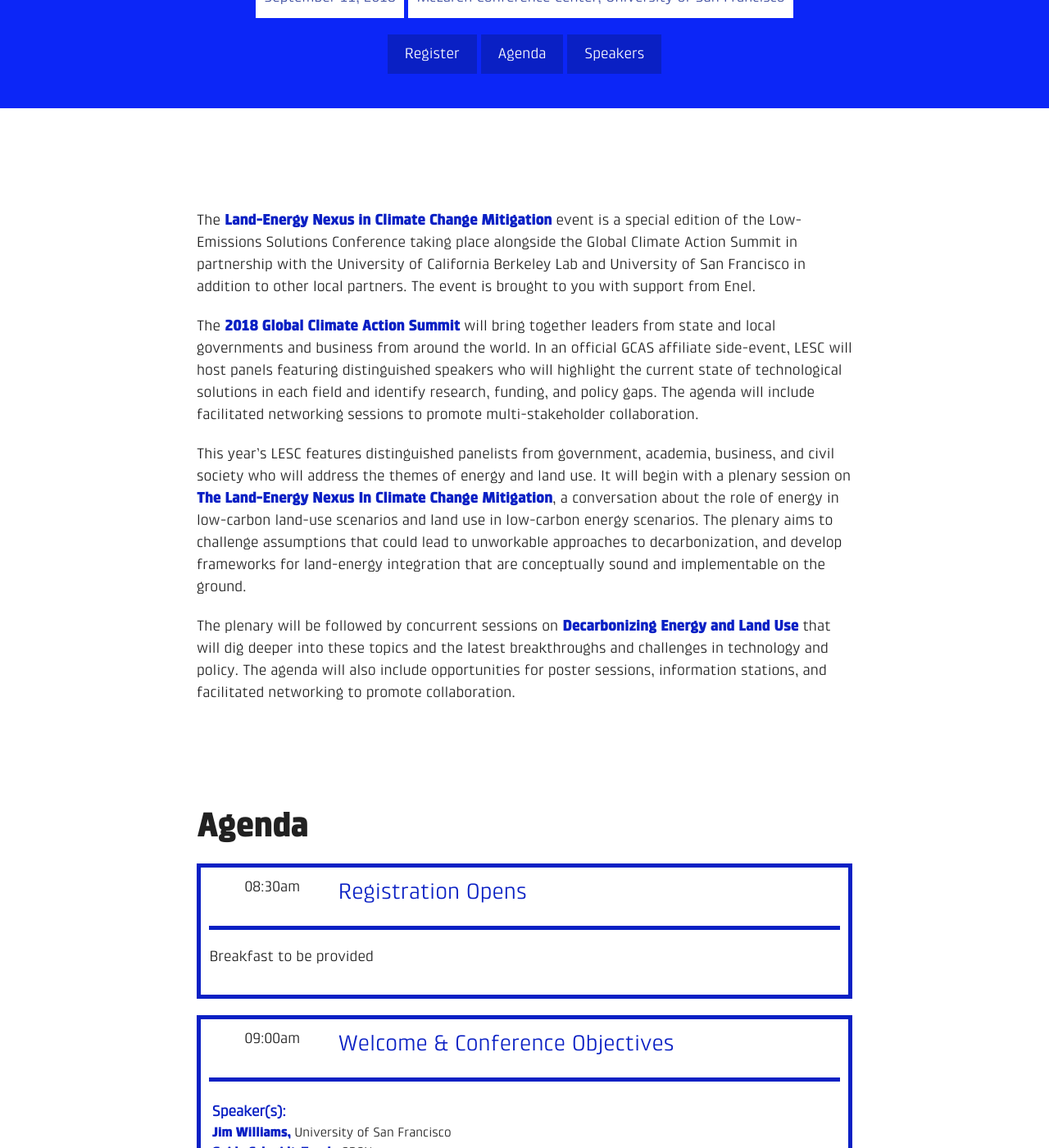
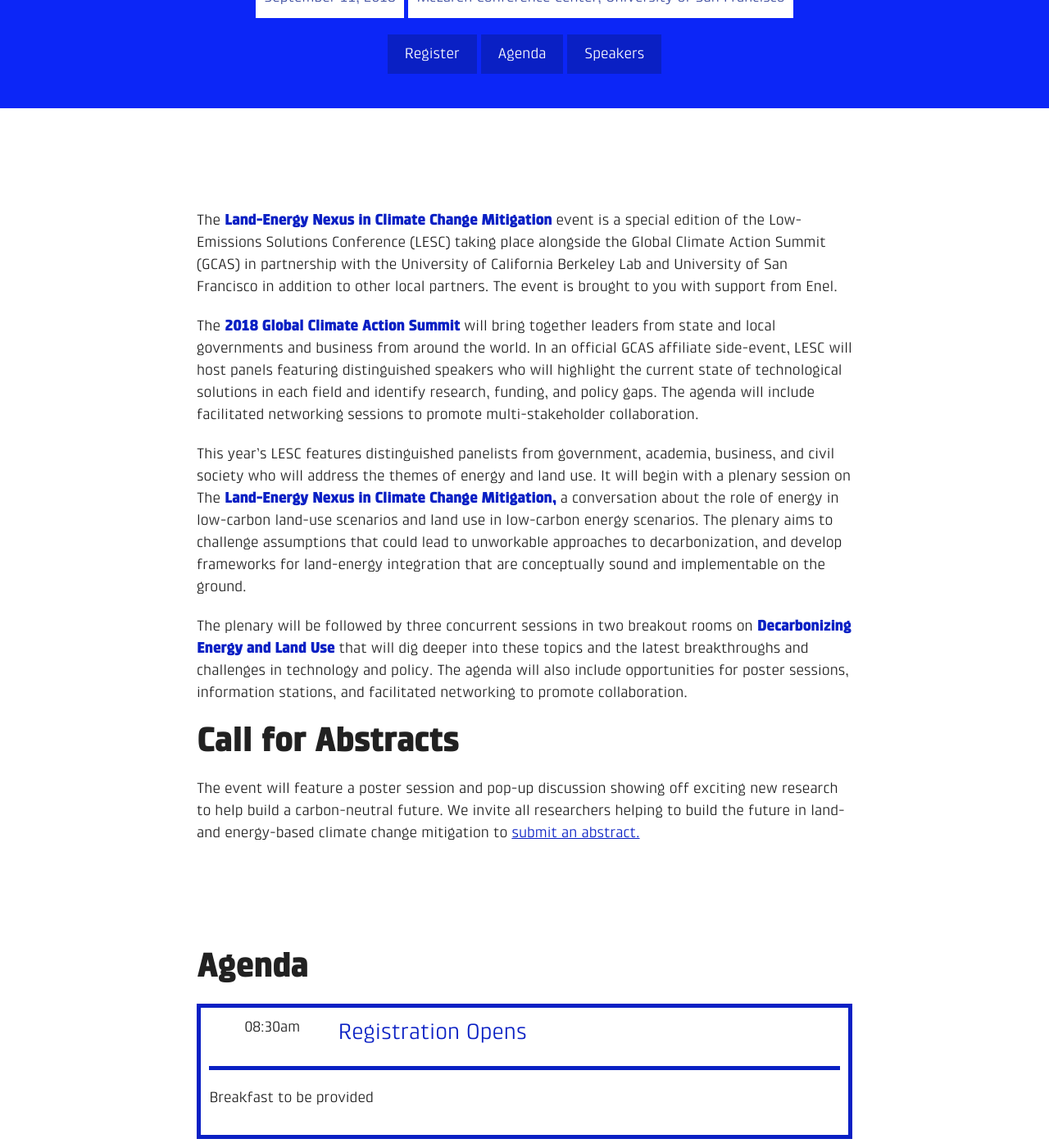
Before and after one commit to ryanswaney/lesc-jekyll, a Jekyll site: the page built from _event/lesc-gcas.markdown, in a window 1280 px wide and 1400 px high, scrolled down 392 px. Shown: the whole window at 82% size. Built offline with Jekyll 4.4.1, drawn with Linux system fonts in a browser that asks for light colours; nearby versions of some CDN libraries; some of the changed text lies outside the part shown.

Commit message:
content updates

```diff
--- a/_event/lesc-gcas.markdown
+++ b/_event/lesc-gcas.markdown
@@ -508,10 +508,14 @@ partners:
   image: "/uploads/180823-lesc-gcas-podium-sign-partners-web.png"
 ---
 
-The **Land-Energy Nexus in Climate Change Mitigation** event is a special edition of the Low-Emissions Solutions Conference taking place alongside the Global Climate Action Summit in partnership with the University of California Berkeley Lab and University of San Francisco in addition to other local partners. The event is brought to you with support from Enel.
+The **Land-Energy Nexus in Climate Change Mitigation** event is a special edition of the Low-Emissions Solutions Conference (LESC) taking place alongside the Global Climate Action Summit (GCAS) in partnership with the University of California Berkeley Lab and University of San Francisco in addition to other local partners. The event is brought to you with support from Enel.
 
 The **2018 Global Climate Action Summit** will bring together leaders from state and local governments and business from around the world. In an official GCAS affiliate side-event, LESC will host panels featuring distinguished speakers who will highlight the current state of technological solutions in each field and identify research, funding, and policy gaps. The agenda will include facilitated networking sessions to promote multi-stakeholder collaboration.
 
-This year’s LESC features distinguished panelists from government, academia, business, and civil society who will address the themes of energy and land use. It will begin with a plenary session on **The Land-Energy Nexus In Climate Change Mitigation**, a conversation about the role of energy in low-carbon land-use scenarios and land use in low-carbon energy scenarios. The plenary aims to challenge assumptions that could lead to unworkable approaches to decarbonization, and develop frameworks for land-energy integration that are conceptually sound and implementable on the ground.
+This year’s LESC features distinguished panelists from government, academia, business, and civil society who will address the themes of energy and land use. It will begin with a plenary session on The **Land-Energy Nexus in Climate Change Mitigation,** a conversation about the role of energy in low-carbon land-use scenarios and land use in low-carbon energy scenarios. The plenary aims to challenge assumptions that could lead to unworkable approaches to decarbonization, and develop frameworks for land-energy integration that are conceptually sound and implementable on the ground.
 
-The plenary will be followed by concurrent sessions on **Decarbonizing Energy and Land Use** that will dig deeper into these topics and the latest breakthroughs and challenges in technology and policy. The agenda will also include opportunities for poster sessions, information stations, and facilitated networking to promote collaboration.
+The plenary will be followed by three concurrent sessions in two breakout rooms on **Decarbonizing Energy and Land Use** that will dig deeper into these topics and the latest breakthroughs and challenges in technology and policy. The agenda will also include opportunities for poster sessions, information stations, and facilitated networking to promote collaboration.
+
+## Call for Abstracts
+
+The event will feature a poster session and pop-up discussion showing off exciting new research to help build a carbon-neutral future. We invite all researchers helping to build the future in land- and energy-based climate change mitigation to [submit an abstract.](/2018/08/30/lesc-gcas-call-for-abstracts)
--- a/_layouts/event.html
+++ b/_layouts/event.html
@@ -122,7 +122,7 @@ layout: default
 
 {% if page.partners[0].name != nil %}
 <section class="section--partners" id="partners">
-  <h2 class="section-header">Partners</h2>
+  <h2 class="section-header">Event Contributors</h2>
   <ul class="partners">
     {% for partner in page.partners %}
     <li class="partner">
```
